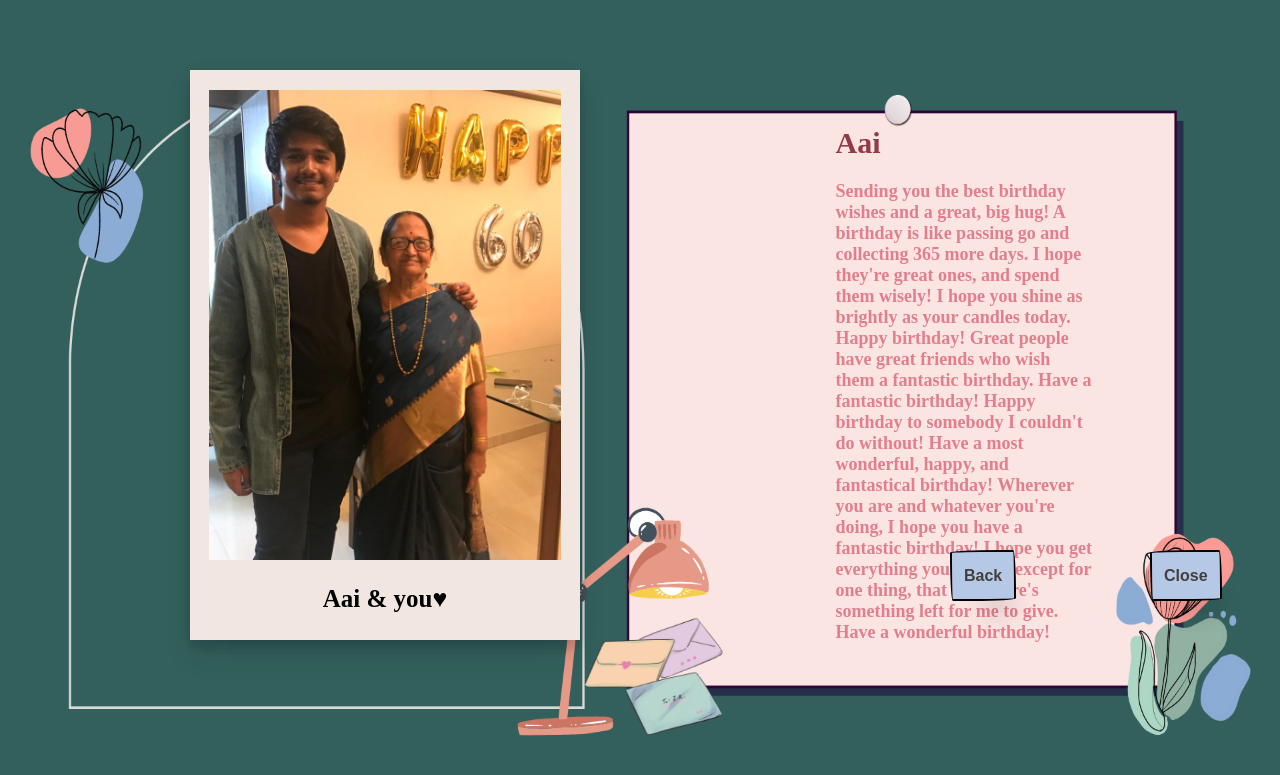
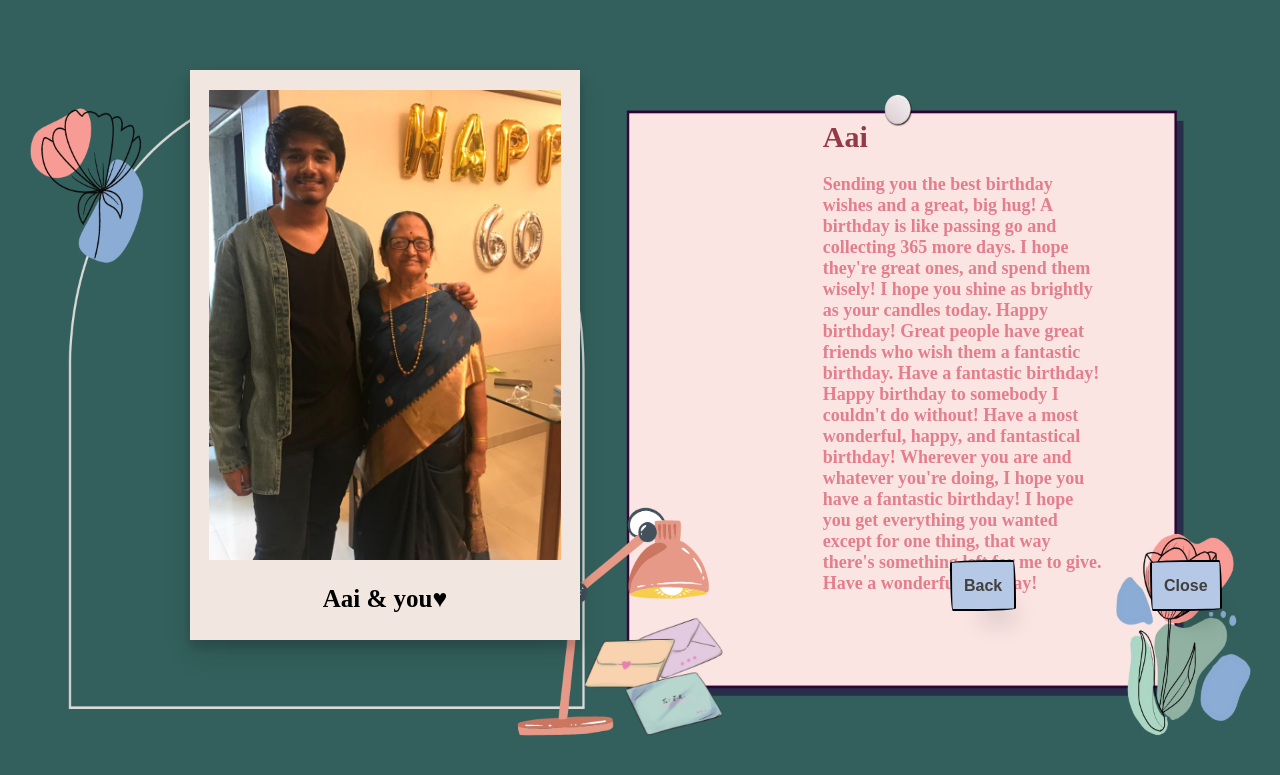
Before and after one commit to urmidedhia/Scrapbook, a Django app: template Scrapbook/entries/templates/entry.html in a window 1280 px wide. Shown: the top 775 px of the page. Run offline with Django 4.2, Linux system fonts and the light colour scheme; the template is opened without the code that fills it: values that come from a table or form of the project are taken from there, others are empty; data comes from the database, SQL or seed files in the repository; both versions use the stored data as it was after the commit.

```diff
--- a/Scrapbook/entries/templates/wall.html
+++ b/Scrapbook/entries/templates/wall.html
@@ -59,7 +59,7 @@
             <div class="imgBx">
                 <form action="/dates">
                     <button type="submit">
-                        <img src="{% static '/images/indexbg.png' %}" alt="dates wall" height="400px" width="600px">
+                        <img src="{% static '/images/dates.png' %}" alt="dates wall" height="400px" width="600px">
                     </button>
                 </form>
             </div>
--- a/Scrapbook/static/css/entry.css
+++ b/Scrapbook/static/css/entry.css
@@ -6,9 +6,9 @@ body{
 
 div.text{
     position: fixed;
-    margin-left: 2%;
-    margin-right: -1%;
-    margin-top: 0.5%;
+    margin-left: 1%;
+    margin-right: -2%;
+    /* margin-top: 0.5%; */
     left: 810px;
     right: 200px;
     top: 100px;
@@ -124,12 +124,13 @@ div.card {
   .back{
       position: fixed;
       left: 950px;
-      top : 550px;
+      /* top : 550px; */
+      top : 560px;
 
   }
 
   .close{
       position: fixed;
       left: 1150px;
-      top : 550px;
+      top : 560px;
   }
--- a/Scrapbook/static/css/wall.css
+++ b/Scrapbook/static/css/wall.css
@@ -192,7 +192,8 @@ button{
 #title{
   position: fixed;
   color: #c58d9e;
-  top : 513px;
+  /* top : 513px; */
+  top : 67%;
   left: 30%;
   text-align: center;
   margin: 0 auto;
```
Also changed, not shown: Scrapbook/entries/templates/dates.html (+7 -1 lines), Scrapbook/db.sqlite3, Scrapbook/static/images/IMG_20210817_045626_6591.jpg (added), Scrapbook/static/images/WhatsApp_Image_2022-06-18_at_11.12.31_PM.jpeg (added), Scrapbook/static/images/dates.png (added).
